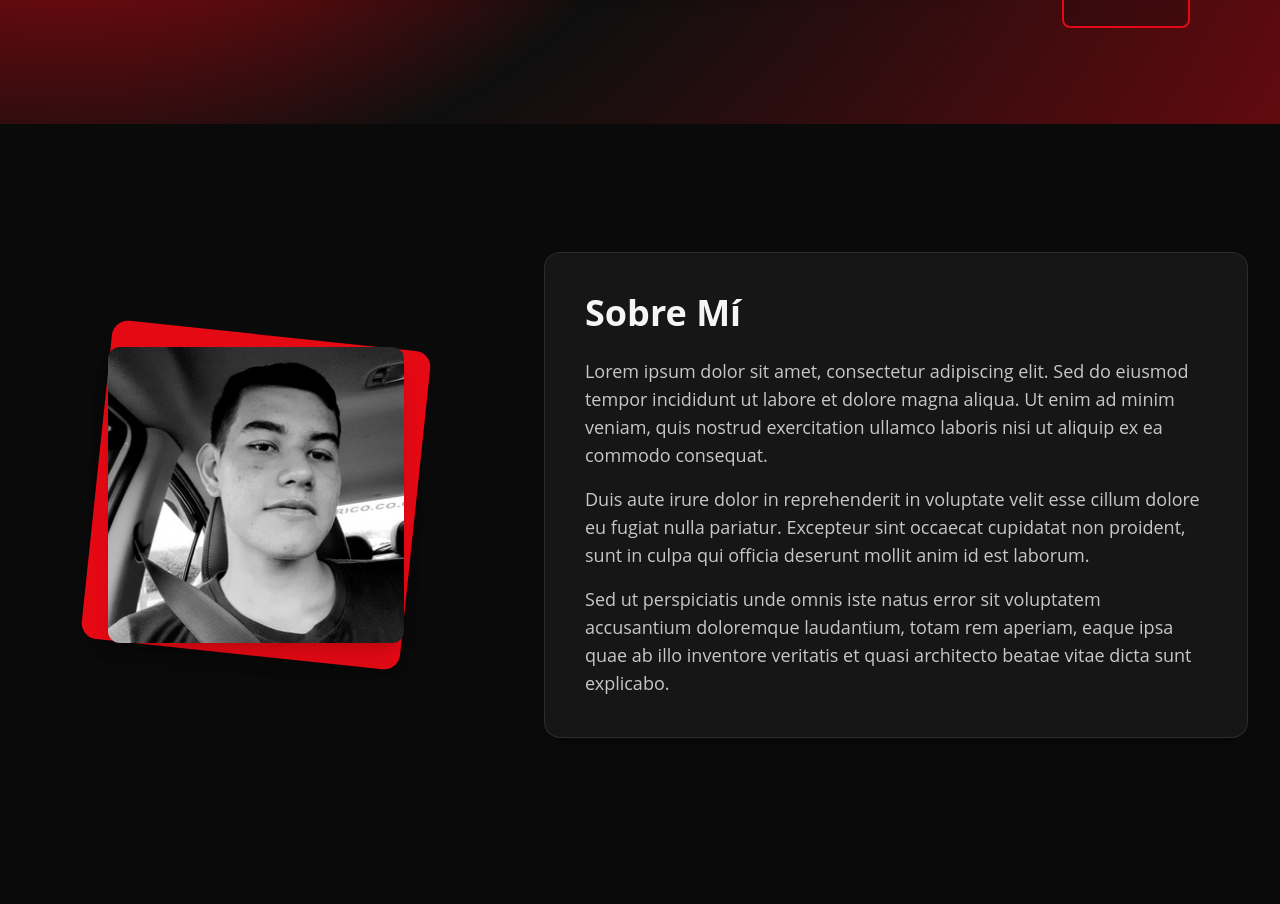
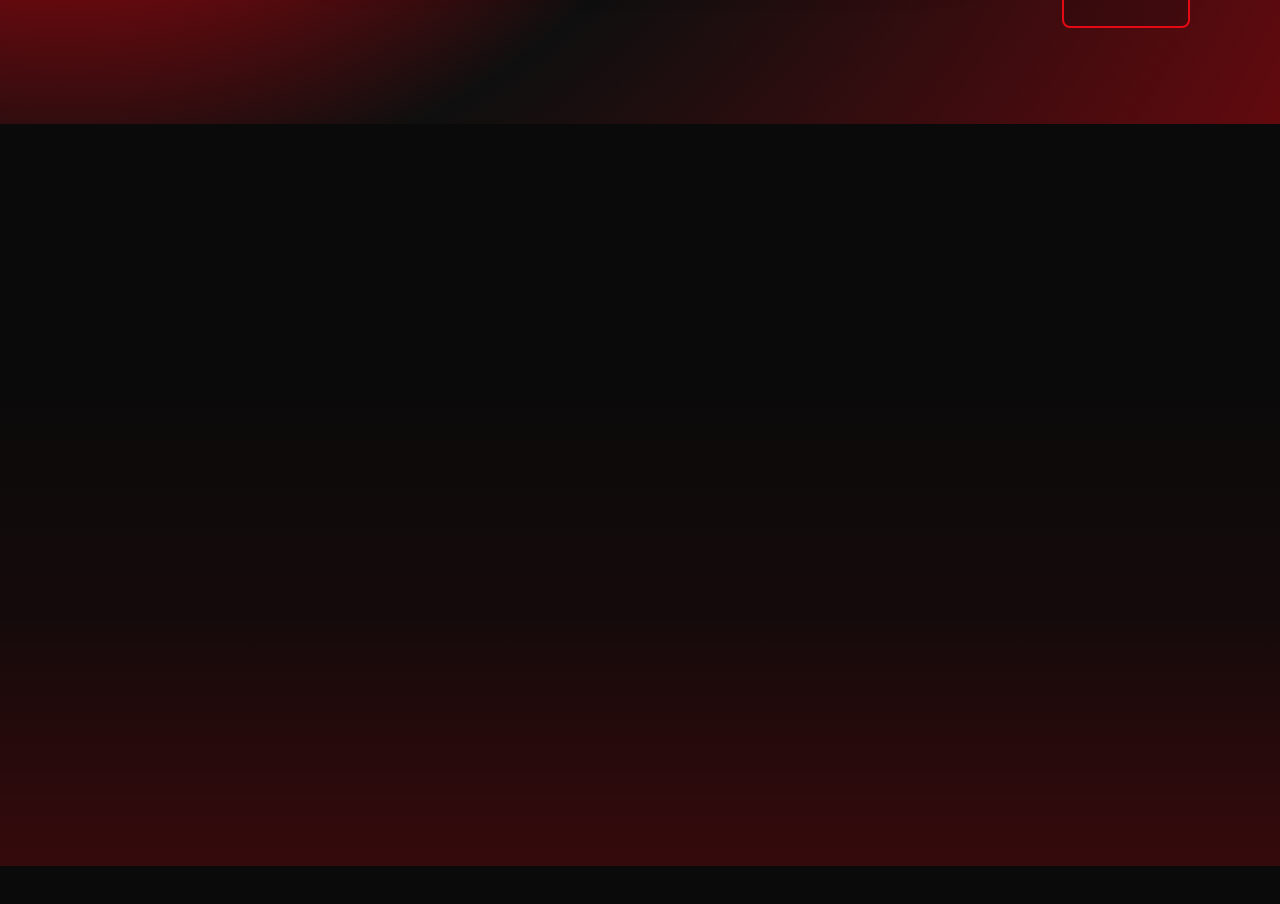
Before and after one commit to termijow/Portfolio, a Next.js app: page / in a window 1280 px wide. Shown: the part 740-1644 px from the top of the page. Built offline with nearby package versions, Linux system fonts and the light colour scheme.

Commit message:
about rediseñado

```diff
--- a/src/components/sections/AboutSection.tsx
+++ b/src/components/sections/AboutSection.tsx
@@ -13,81 +13,173 @@ export default function AboutSection() {
   const imageContainerRef = useRef<HTMLDivElement>(null);
   const textCardRef = useRef<HTMLDivElement>(null);
   const titleRef = useRef<HTMLHeadingElement>(null);
-  const paragraphsContainerRef = useRef<HTMLDivElement>(null); // Cambié el nombre de la ref para el contenedor de párrafos
+  const paragraphsContainerRef = useRef<HTMLDivElement>(null);
+
+  // Referencias para elementos decorativos adicionales
+  const decoCircleBottomRef = useRef<HTMLDivElement>(null);
+  const decoLineTopRef = useRef<HTMLDivElement>(null);
 
   useEffect(() => {
-    // Es buena práctica verificar que las referencias existan antes de usarlas en GSAP
     if (!sectionRef.current || !imageContainerRef.current || !textCardRef.current || !titleRef.current || !paragraphsContainerRef.current) {
-      // console.warn("AboutSection: Una o más referencias no están disponibles.");
       return;
     }
 
     const ctx = gsap.context(() => {
-      const tl = gsap.timeline({
-        scrollTrigger: {
-          trigger: sectionRef.current,
-          start: 'top 70%',
-          end: 'bottom 80%',
-          toggleActions: 'play none none none',
-          // markers: true,
-        },
-      });
-
-      tl.fromTo(imageContainerRef.current,
-        { opacity: 0, x: -100, scale: 0.9 },
-        { opacity: 1, x: 0, scale: 1, duration: 1, ease: 'power3.out' }
-      );
-
-      tl.fromTo(textCardRef.current,
-        { opacity: 0, x: 100 },
-        { opacity: 1, x: 0, duration: 1, ease: 'power3.out' },
-        "<0.2" // Inicia 0.2s DESPUÉS del inicio de la animación anterior
-      );
-
-      tl.fromTo(titleRef.current,
-        { opacity: 0, y: 30 },
-        { opacity: 1, y: 0, duration: 0.8, ease: 'power2.out' },
-        "-=0.7" // Superposición: Inicia 0.7s ANTES de que termine la animación anterior (la de textCardRef)
-      );
-
-      // Animación de los párrafos hijos del contenedor
-      // Asegúrate de que paragraphsContainerRef.current.children sea un HTMLCollection válido
-      const paragraphs = paragraphsContainerRef.current?.children;
-      if (paragraphs && paragraphs.length > 0) {
-        tl.fromTo(paragraphs, // GSAP puede tomar directamente un HTMLCollection
-          { opacity: 0, y: 20 },
-          { opacity: 1, y: 0, duration: 0.6, stagger: 0.2, ease: 'power2.out' },
-          "-=0.5" // Superposición
+      // Animación para la imagen
+      if (imageContainerRef.current) {
+        gsap.fromTo(imageContainerRef.current,
+          { opacity: 0, x: -100, scale: 0.9, rotate: -5 },
+          {
+            opacity: 1, x: 0, scale: 1, rotate: 0, ease: 'power2.out',
+            scrollTrigger: {
+              trigger: imageContainerRef.current, // O sectionRef.current
+              start: 'top 85%', // Empieza a animar cuando el 85% superior del elemento entra en vista
+              end: 'top 50%',   // Termina de animar cuando el 50% superior está en vista
+              scrub: 1.5,        // Vincula al scroll, con 1.5s de suavizado
+              // markers: {startColor: "blue", endColor: "blue"},
+            }
+          }
         );
       }
 
-    }, sectionRef); // Alcance del contexto de GSAP
+      // Animación para la tarjeta de texto
+      if (textCardRef.current) {
+        gsap.fromTo(textCardRef.current,
+          { opacity: 0, x: 100, scale: 0.95 },
+          {
+            opacity: 1, x: 0, scale: 1, ease: 'power2.out',
+            scrollTrigger: {
+              trigger: textCardRef.current, // O sectionRef.current
+              start: 'top 85%',
+              end: 'top 50%',
+              scrub: 1.5,
+              // markers: {startColor: "green", endColor: "green"},
+            }
+          }
+        );
+      }
 
-    return () => ctx.revert(); // Limpieza de GSAP
-  }, []); // El array de dependencias vacío asegura que se ejecute una vez después del montaje
+      // Animación para el título DENTRO de la tarjeta
+      if (titleRef.current) {
+        gsap.fromTo(titleRef.current,
+          { opacity: 0, y: 30 },
+          {
+            opacity: 1, y: 0, ease: 'power1.out',
+            scrollTrigger: {
+              trigger: titleRef.current,
+              start: 'top 90%', // Empieza un poco más tarde que la tarjeta
+              end: 'top 60%',
+              scrub: 1,
+              // markers: {startColor: "red", endColor: "red"},
+            }
+          }
+        );
+      }
+
+      // Animación para los párrafos (individualmente con stagger si se quiere, o el contenedor)
+      const paragraphs = paragraphsContainerRef.current?.children;
+      if (paragraphs && paragraphs.length > 0) {
+        // Animar cada párrafo individualmente con scrub y un ligero stagger en el start/end
+        Array.from(paragraphs).forEach((p, i) => {
+          gsap.fromTo(p,
+            { opacity: 0, y: 20 },
+            {
+              opacity: 1, y: 0, ease: 'power1.out',
+              scrollTrigger: {
+                trigger: p,
+                start: `top ${90 - i * 5}%`, // Stagger visual en el inicio
+                end: `top ${65 - i * 5}%`,
+                scrub: 1,
+                // markers: true, // Puede ser mucho marker
+              }
+            }
+          );
+        });
+      }
+
+      // Animaciones para elementos decorativos con scrub
+      if (decoCircleBottomRef.current) {
+         gsap.fromTo(decoCircleBottomRef.current,
+          { opacity: 0, y: 50, scale: 0.5 },
+          {
+            opacity: 1, y: 0, scale: 1, ease: 'power1.out',
+            scrollTrigger: {
+              trigger: sectionRef.current, // Basado en la sección general
+              start: 'top 60%',
+              end: 'top 30%',
+              scrub: 2,
+            }
+          }
+        );
+      }
+      if (decoLineTopRef.current) {
+        gsap.fromTo(decoLineTopRef.current,
+          { width: '0%', opacity: 0 }, // GSAP maneja '0%' a un valor numérico si es necesario
+          {
+            width: '30%', opacity: 1, ease: 'none', // 'none' para que siga exactamente el scroll
+            scrollTrigger: {
+              trigger: sectionRef.current,
+              start: 'top 70%',
+              end: 'top 40%',
+              scrub: true, // Scrub directo
+            }
+          }
+        );
+      }
+
+    }, sectionRef);
+
+    return () => ctx.revert();
+  }, []);
 
   const aboutText = [
-    `Lorem ipsum dolor sit amet, consectetur adipiscing elit. Sed do eiusmod tempor incididunt ut labore et dolore magna aliqua. Ut enim ad minim veniam, quis nostrud exercitation ullamco laboris nisi ut aliquip ex ea commodo consequat.`,
-    `Duis aute irure dolor in reprehenderit in voluptate velit esse cillum dolore eu fugiat nulla pariatur. Excepteur sint occaecat cupidatat non proident, sunt in culpa qui officia deserunt mollit anim id est laborum.`,
-    `Sed ut perspiciatis unde omnis iste natus error sit voluptatem accusantium doloremque laudantium, totam rem aperiam, eaque ipsa quae ab illo inventore veritatis et quasi architecto beatae vitae dicta sunt explicabo.`
+    `Soy un Desarrollador Fullstack con un fuerte interés en el desarrollo web. Poseo habilidades para trabajar eficientemente en equipos y una actitud de aprendizaje constante.`,
+    `Estoy comprometido con la mejora de mis habilidades y la producción de código de alta calidad. Me entusiasma tener la oportunidad de trabajar en proyectos desafiantes y mejorar mis habilidades como Desarrollador Fullstack.`,
+    `Actualmente estudio tecnología en desarrollo de software en la universidad Minuto de Dios (2024-2026) y he completado cursos especializados en Platzi y Udemy, incluyendo desarrollo backend escalable con NestJS.`
   ];
+  // Si quieres usar Lorem Ipsum para probar:
+  // const aboutText = [
+  //   `Lorem ipsum dolor sit amet, consectetur adipiscing elit. Sed do eiusmod tempor incididunt ut labore et dolore magna aliqua. Ut enim ad minim veniam, quis nostrud exercitation ullamco laboris nisi ut aliquip ex ea commodo consequat.`,
+  //   `Duis aute irure dolor in reprehenderit in voluptate velit esse cillum dolore eu fugiat nulla pariatur. Excepteur sint occaecat cupidatat non proident, sunt in culpa qui officia deserunt mollit anim id est laborum.`,
+  //   `Sed ut perspiciatis unde omnis iste natus error sit voluptatem accusantium doloremque laudantium, totam rem aperiam, eaque ipsa quae ab illo inventore veritatis et quasi architecto beatae vitae dicta sunt explicabo.`
+  // ];
+
 
   return (
     <section
       id="about"
       ref={sectionRef}
-      className="relative w-full py-20 md:py-32 overflow-hidden bg-brand-black"
+      className="relative w-full py-20 md:py-32 overflow-hidden bg-brand-black" // Fondo negro base
     >
-      <div className="container mx-auto px-4 sm:px-6 lg:px-8">
+      {/* Gradiente desde abajo */}
+      <div
+        className="absolute bottom-0 left-0 right-0 h-1/2 md:h-2/3 bg-gradient-to-t from-brand-red/20 via-brand-red/5 to-transparent pointer-events-none"
+        aria-hidden="true"
+      ></div>
+
+      {/* Elementos Decorativos */}
+      <div // Círculo glass con borde rojo en la parte inferior izquierda
+        ref={decoCircleBottomRef}
+        className="absolute bottom-10 left-[-5%] md:left-5 w-40 h-40 sm:w-56 sm:h-56
+                   bg-brand-black/30 backdrop-blur-md border-2 border-brand-red rounded-full
+                   opacity-0 pointer-events-none transform -translate-x-1/2"
+      ></div>
+      <div // Línea roja en la parte superior, debajo del título de sección (implícito)
+        ref={decoLineTopRef}
+        className="absolute top-[calc(5rem)] md:top-[calc(7rem)] left-0 h-0.5 sm:h-1 bg-brand-red opacity-0"
+        style={{ width: '0%' }} // GSAP controlará el ancho
+      ></div>
+
+
+      <div className="container mx-auto px-4 sm:px-6 lg:px-8 relative z-10"> {/* z-10 para estar sobre el gradiente y decoraciones */}
         <div className="grid grid-cols-1 md:grid-cols-5 gap-12 md:gap-16 items-center">
 
-          {/* Columna de la Imagen */}
-          <div ref={imageContainerRef} className="md:col-span-2 flex justify-center items-center opacity-0"> {/* GSAP controlará la opacidad */}
-            <div className="relative w-64 h-64 sm:w-80 sm:h-80">
-              <div className="absolute inset-0 bg-brand-red transform rotate-6 rounded-2xl shadow-lg"></div>
-              <div className="absolute inset-2 sm:inset-3 overflow-hidden rounded-xl shadow-xl">
+          <div ref={imageContainerRef} className="md:col-span-2 flex justify-center items-center opacity-0">
+            <div className="relative w-64 h-64 sm:w-80 sm:h-80 group cursor-pointer"> {/* 'group' para efectos hover si se añaden */}
+              <div className="absolute inset-0 bg-brand-red transform rotate-6 rounded-2xl shadow-lg transition-all duration-300 ease-out group-hover:rotate-3 group-hover:scale-105"></div>
+              <div className="absolute inset-2 sm:inset-3 overflow-hidden rounded-xl shadow-xl transition-all duration-300 ease-out group-hover:shadow-2xl">
                 <Image
-                  src="/pfp.jpg" // Asegúrate que la ruta sea correcta, ej: /images/pfp.jpg si está en public/images
+                  src="/pfp.jpg" // Reemplaza con tu ruta
                   alt="Foto de perfil de Juan Diego Estrada"
                   width={400}
                   height={400}
@@ -98,19 +190,17 @@ export default function AboutSection() {
             </div>
           </div>
 
-          {/* Columna de Texto (Tarjeta Glassmórfica) */}
-          <div ref={textCardRef} className="md:col-span-3 opacity-0"> {/* GSAP controlará la opacidad */}
-            <div className="bg-brand-white/5 backdrop-blur-lg rounded-2xl p-8 md:p-10 shadow-xl border border-brand-white/10">
-              <h2 ref={titleRef} className="text-3xl sm:text-4xl font-heading font-bold text-brand-white mb-6 opacity-0"> {/* GSAP controlará la opacidad */}
+          <div ref={textCardRef} className="md:col-span-3 opacity-0">
+            <div className="bg-brand-white/5 backdrop-blur-lg rounded-2xl p-8 md:p-10 shadow-xl border border-brand-white/10
+                            transition-all duration-300 ease-out hover:shadow-2xl hover:border-brand-white/20 hover:scale-[1.01]"> {/* Efecto hover sutil */}
+              <h2 ref={titleRef} className="text-3xl sm:text-4xl font-heading font-bold text-brand-white mb-6 opacity-0">
                 Sobre Mí
               </h2>
-              {/* Contenedor para los párrafos, para la referencia de GSAP */}
               <div
                 ref={paragraphsContainerRef}
                 className="space-y-4 text-brand-white/80 font-sans text-base md:text-lg leading-relaxed"
               >
                 {aboutText.map((paragraph, index) => (
-                  // Quitamos opacity-0 de aquí, GSAP lo manejará con el fromTo
                   <p key={index}>
                     {paragraph}
                   </p>
```
